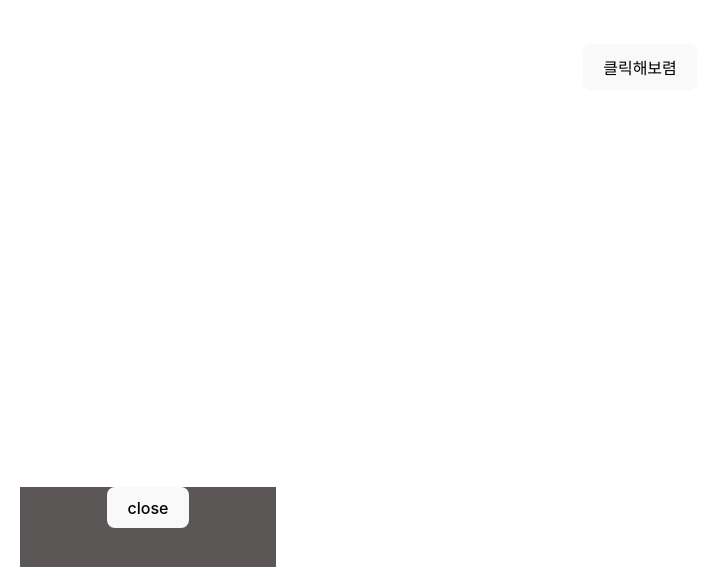
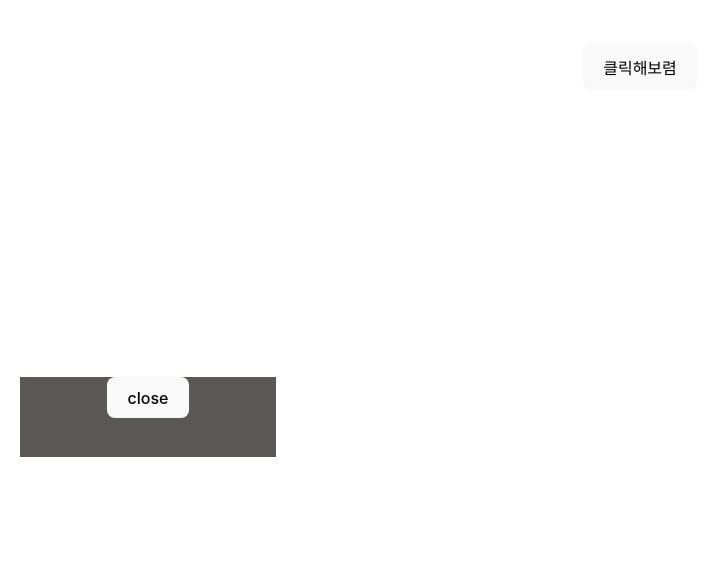
Before and after one commit to YeonghunKO/observer-pattern, a React (Vite) app: page / in a window 1280 px wide. Shown: the part 333-900 px from the top of the page, without its empty margins (0-718 px from the left). After the commit the page ends 800 px from the top, so only its background shows below. Built offline with nearby package versions, Linux system fonts and the light colour scheme.

Commit message:
style : 올라왔다가 내려가게 함

```diff
--- a/src/components/Modal/Modal.module.css
+++ b/src/components/Modal/Modal.module.css
@@ -1,16 +1,6 @@
 @keyframes move-up {
   0% {
-    transform: translateY(0px);
-  }
-  100% {
-    transform: translateY(-100px);
-    opacity: 1;
-  }
-}
-
-@keyframes move-down {
-  0% {
-    transform: translateY(-100px);
+    transform: translateY(110px);
   }
   100% {
     transform: translateY(0px);
@@ -18,9 +8,19 @@
   }
 }
 
+@keyframes move-down {
+  0% {
+    transform: translateY(0px);
+  }
+  100% {
+    transform: translateY(110px);
+    opacity: 1;
+  }
+}
+
 .modal {
   position: absolute;
-  bottom: -100px;
+  bottom: 10px;
   left: 20px;
   width: 20vw;
   height: 10vh;
@@ -34,6 +34,6 @@
 }
 
 .move-down {
-  animation: move-down 500ms ease-in-out;
+  animation: move-down 500ms ease-in-out forwards;
   display: block;
 }
```
